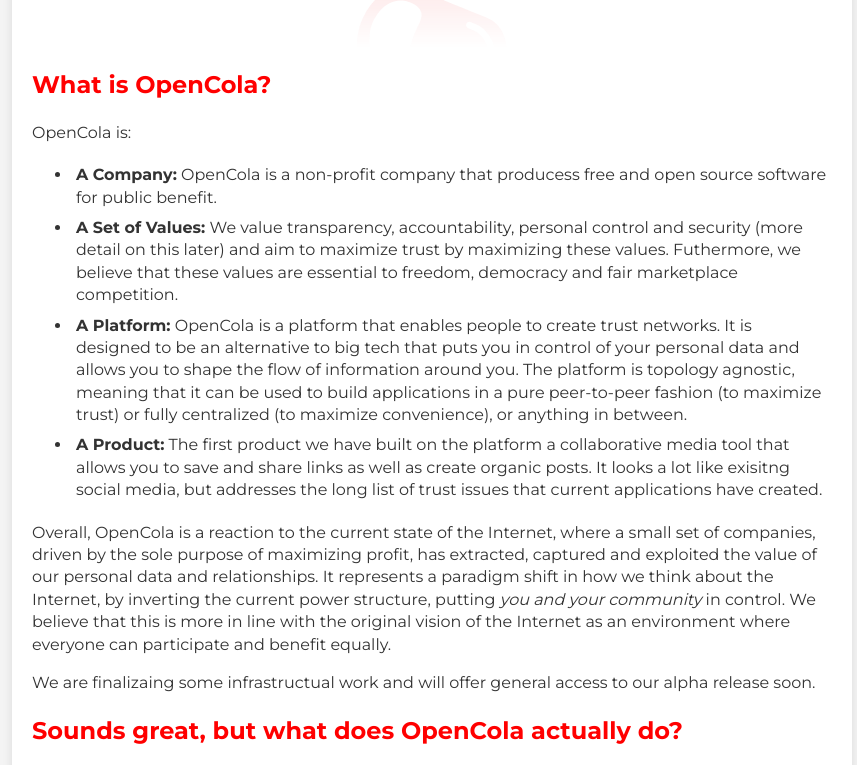
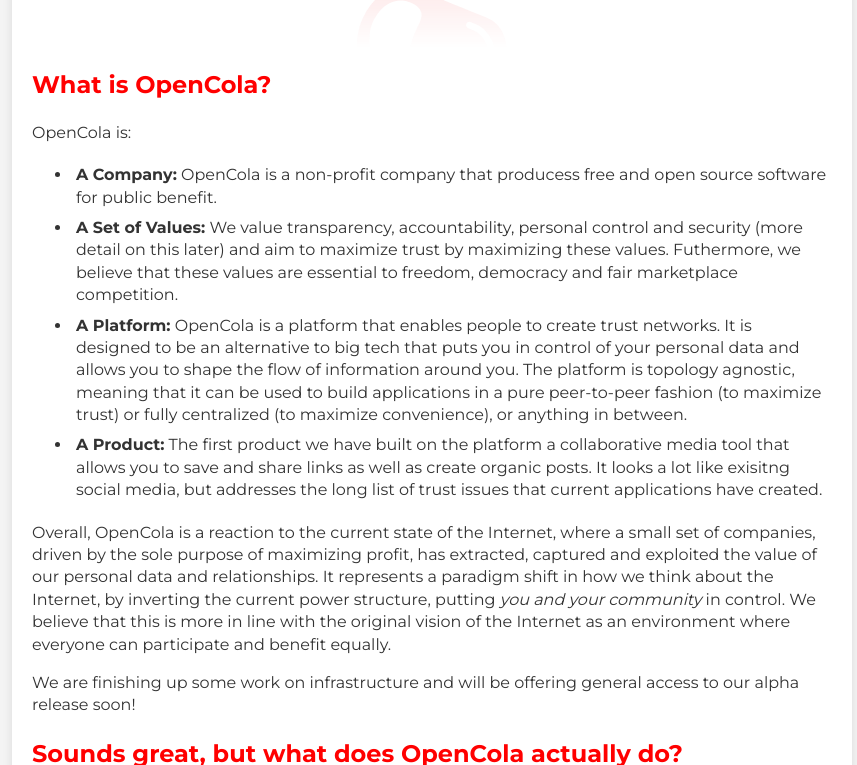
Before and after one commit to johnmidgley/opencola-home, a plain HTML site: page index.html in a window 1280 px wide. Shown: the part 206-971 px from the top of the page, without its empty margins (208-1065 px from the left). Drawn offline with Linux system fonts and the light colour scheme.

Commit message:
Update index.html

```diff
--- a/index.html
+++ b/index.html
@@ -49,8 +49,8 @@
         </p>
 
         <p>
-            We are finalizaing some infrastructual work and will offer general access to
-            our alpha release soon.
+            We are finishing up some work on infrastructure and will be offering general access to
+            our alpha release soon!
         </p>
         <h2>Sounds great, but what does OpenCola actually do?</h2>
 
```
